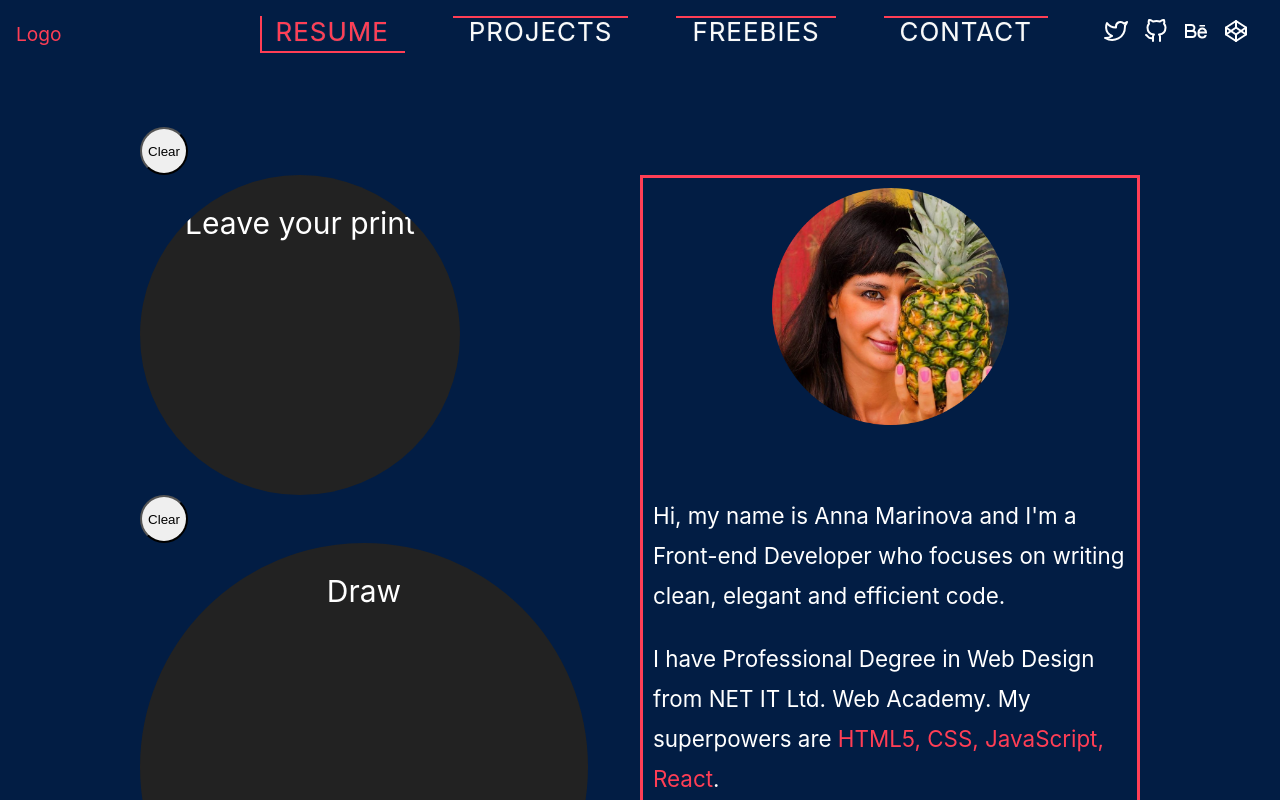
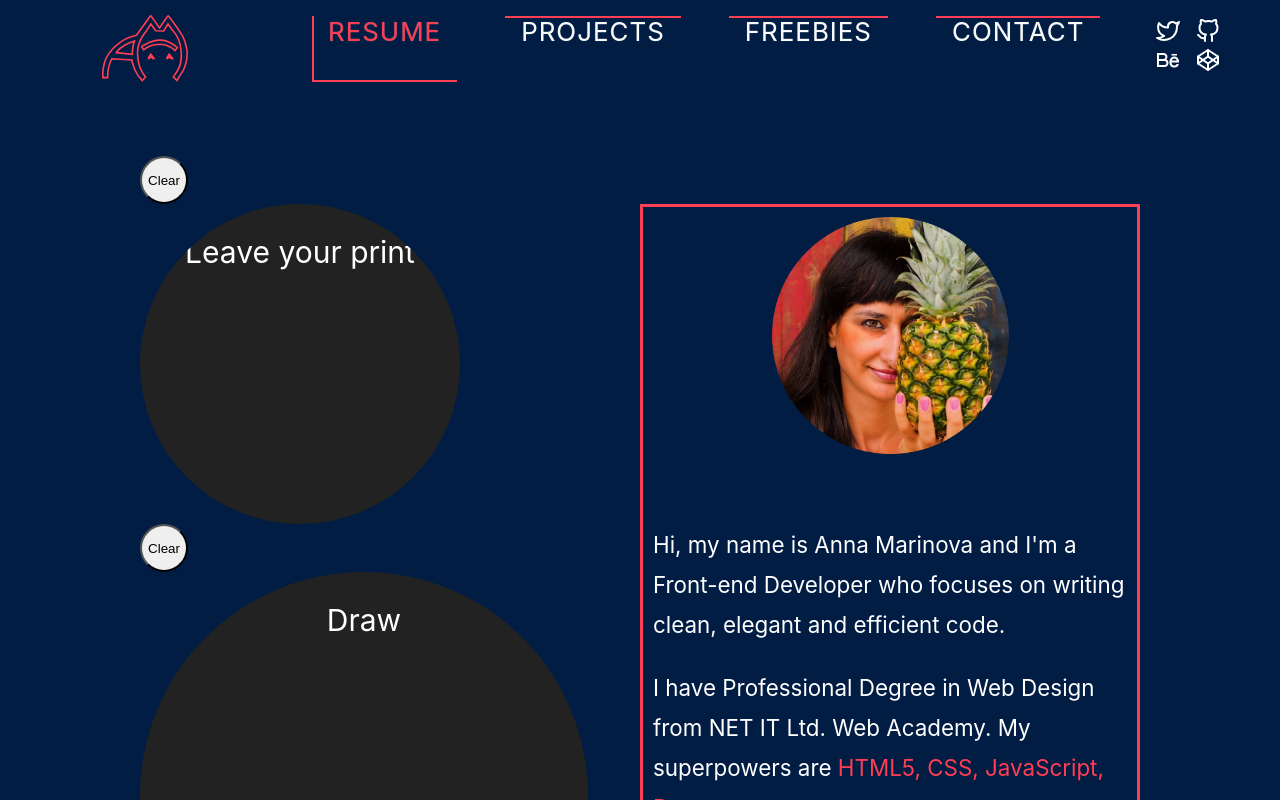
Before and after one commit to annamardesign/AnnaPortfolio, a React (Create React App) app: page /resume in a window 1280 px wide. Shown: the top 800 px of the page. Built offline with nearby package versions, Linux system fonts and the light colour scheme.

Commit message:
Logo resized and refactored

```diff
--- /dev/null
+++ b/src/logo.css
@@ -0,0 +1,27 @@
+
+#logoImg {
+    display: flex;
+    align-items: center;
+    flex: flex-start;
+	  display: block;
+    fill:none;
+    stroke:#ff3e55;
+    margin: 0 6rem;
+
+}
+
+  .logoLine {
+      fill-opacity: 0;
+      stroke-width: 1;
+      stroke-dasharray: 1000;
+      stroke-dashoffset: 1000;
+      animation: draw 8s linear forwards;
+      animation-fill-mode: forwards;
+    }
+
+
+  @keyframes draw {
+    to {
+      stroke-dashoffset: 0;
+    }
+  }
--- a/src/logo.jsx
+++ b/src/logo.jsx
@@ -1,6 +1,29 @@
 import React, { Component } from 'react';
+import "./logo.css";
+
 const Logo = () => {
-    return (<div><h1>Logo</h1></div>  );
+    return (
+        <svg height="6rem" width="6rem" version="1.1" id="logoImg" xmlns="http://www.w3.org/2000/svg" viewBox="0 0 60 60" style={{enableBackground:"new 0 0 160 160"}}>
+
+<path id="XMLID_4_" className="logoLine" d="M53.3,42.1"/>
+<path id="XMLID_10_" className="logoLine" d="M28.4,29.1c1.3-0.9,3.1-1.9,5.3-2.7c2-0.7,3.7-1.1,5.2-1.3c0.6,0,1.2,0,1.9,0
+	c1,0.1,1.9,0.2,2.6,0.4c1.1,0.4,2.4,0.9,3.8,1.7c1.5,0.8,2.7,1.7,3.7,2.5c-0.5,0.6-1,1.3-1.5,1.9c-0.6-0.6-1.4-1.2-2.3-1.8
+	c-1-0.6-2-1.1-2.8-1.4c-0.8-0.2-1.9-0.5-3.1-0.6c-1.1-0.1-2.2-0.1-3,0c-0.8,0.1-2.3,0.2-4,0.8c-1.9,0.7-3.3,1.6-4.4,2.5
+	C29.4,30.5,28.9,29.8,28.4,29.1z"/>
+<polygon id="XMLID_11_" className="logoLine" points="32.5,36.6 34.2,33.9 36.3,36.5 35.3,36.5 34.4,35.2 33.3,36.6 "/>
+<polygon id="XMLID_14_" className="logoLine" points="44,36.6 45.7,33.9 47.8,36.5 46.8,36.5 45.9,35.2 44.8,36.6 "/>
+<path id="XMLID_17_" className="logoLine" d="M34.2,9.7L25.3,22c-1.9,0.4-4.5,1.1-7.3,2.6c-2,1.1-3.5,2.2-4.7,3.3c-0.9,0.7-1.9,1.6-2.8,2.6
+	c-2,2.1-3.3,4.3-4.2,6c-0.7,1.5-1.4,3.7-1.8,6.3c-0.3,2.2-0.3,3.7-0.2,5.7c1,0,2,0,3,0c-0.1-2-0.1-3.8,0.6-6.4
+	c0.6-2.3,1.3-4.2,2-5.4l12.6,0.8v1c1,2.6,1.5,4.5,1.9,5.4c1.3,2.9,3.1,5,4.5,6.5c0.7-0.8,1.4-1.5,2.1-2.3c-1.1-1.2-2.5-3.2-3.5-5.9
+	c-0.7-1.9-1-3.6-1.2-5c-0.3-1.8-0.8-5.4,0.5-9.5c1.1-3.6,3.6-7.1,4.8-8.4l2.7-4.3l3,4.2l5,0.2L45,15c0.9,1.2,1.9,2.5,2.8,3.7
+	c1.1,1.2,2.6,3.2,3.8,6c0.6,1.4,1.3,3.6,1.5,6.5c0.3,1.9,0.5,4.8-0.3,8.3c-0.9,4-3.3,6.9-4.5,8.5l2.3,2.3c1.4-2.3,2.8-4.6,4.2-6.8
+	c0.6-1.4,1.2-3.1,1.7-5.2c0.4-2,0.5-3.8,0.5-5.3c-0.1-1.6-0.4-3.4-1-5.5c-0.5-1.8-1.1-3.3-1.7-4.6c-1.2-2-2.5-4.1-4-6.2
+	c-1.8-2.6-3.6-4.9-5.3-7"/>
+<path id="XMLID_12_" className="logoLine" d="M45,9.8l-5.3,7.6l-5.5-7.7"/>
+<path id="XMLID_15_" className="logoLine" d="M12.4,32.9l10.4,1c-0.1-1.1,0-2.5,0.2-4c0.2-1.6,0.6-3.1,1-4.2c-1.6,0.4-3.7,1.2-6.1,2.6
+	C15.1,29.9,13.4,31.7,12.4,32.9z"/>
+</svg>
+ );
 }
 
 export default Logo;
--- a/src/navbar.css
+++ b/src/navbar.css
@@ -7,6 +7,7 @@
     display:flex;
     position:sticky;
     flex-direction: row;
+    flex: flex-end;
     background-color: #021D44;
     width: 100%;
     margin: 0;
@@ -14,17 +15,9 @@
 
   }
 
-  .logo {
-    display: flex;
-    align-items: center;
-    color: #f2f2f2;
-    text-align: center;
-    padding: 0.87rem 1rem;
-    text-decoration: none;
-    font-size: 1.2rem;
-    margin-right: auto;
-  }
-  .topnav .navli {
+
+
+  .topnav .navli  {
    position: relative;
 	 display: inline-block;
    margin: 1rem 1.5rem;
--- a/src/navbar.jsx
+++ b/src/navbar.jsx
@@ -4,21 +4,22 @@ import { FiTwitter} from 'react-icons/fi';
 import { FiGithub } from 'react-icons/fi';
 import { RiBehanceLine} from 'react-icons/ri';
 import { FiCodepen } from 'react-icons/fi';
+import Logo from './logo.jsx';
 import "./navbar.css";
 
 const NavBar = () => {
 
     return (<div className="topnav">
-    <NavLink to="/resume" className="logo" >Logo</NavLink>
+    <NavLink to="/resume" className="logo" ><Logo /></NavLink>
     <NavLink to="/resume" className="navli" activeClassName="active">Resume</NavLink>
     <NavLink to="/projects" className="navli" activeClassName="active">Projects</NavLink>
     <NavLink to="/freebies" className="navli" activeClassName="active">Freebies</NavLink>
     <NavLink to="/contact" className="navli" activeClassName="active">Contact</NavLink>
     <ul className="social-container">
-    <li className="icon"><a href="https://www.twitter.com/annamardesign" className="social" activeClassName="active"><FiTwitter /></a></li>
-    <li className="icon"><a href="https://www.github.com/annamardesign" className="social" activeClassName="active"><FiGithub /></a></li>
-    <li className="icon"><a href="https://www.behance.net/AnnaMarino" className="social" activeClassName="active"><RiBehanceLine /></a></li>
-    <li className="icon"><a href="https://www.codepen.io/annamardesigns/pens/" className="social" activeClassName="active"><FiCodepen /></a></li>
+    <li className="icon"><a href="https://www.twitter.com/annamardesign" className="social" activeclassname="active"><FiTwitter /></a></li>
+    <li className="icon"><a href="https://www.github.com/annamardesign" className="social" activeclassname="active"><FiGithub /></a></li>
+    <li className="icon"><a href="https://www.behance.net/AnnaMarino" className="social" activeclassname="active"><RiBehanceLine /></a></li>
+    <li className="icon"><a href="https://www.codepen.io/annamardesigns/pens/" className="social" activeclassname="active"><FiCodepen /></a></li>
     </ul>
   </div>  );
 }
--- a/src/resume.jsx
+++ b/src/resume.jsx
@@ -13,7 +13,7 @@ export default class Resume extends Component {
               < FingerPrintPanel className="fingerprint-panel" />
               < DrawingPanel className="drawing-panel" />
               </main>
-              <sidebar className="about-me-center">
+              <section className="about-me-center">
 
                   <img src={ require("./images/Anna.png")} style={{width:"50%"}}/>
                   <div className="text">
@@ -21,7 +21,7 @@ export default class Resume extends Component {
                   <p> I have Professional Degree in Web Design from NET IT Ltd. Web Academy. My superpowers are <span style={{color:"#ff3e55"}}>HTML5, CSS, JavaScript, React</span>.</p>
                   <p> I love to draw digitally and make mosaics on the side. </p>
                   </div>
-              </sidebar>
+              </section>
 
             </div> </React.Fragment>
         )
```
